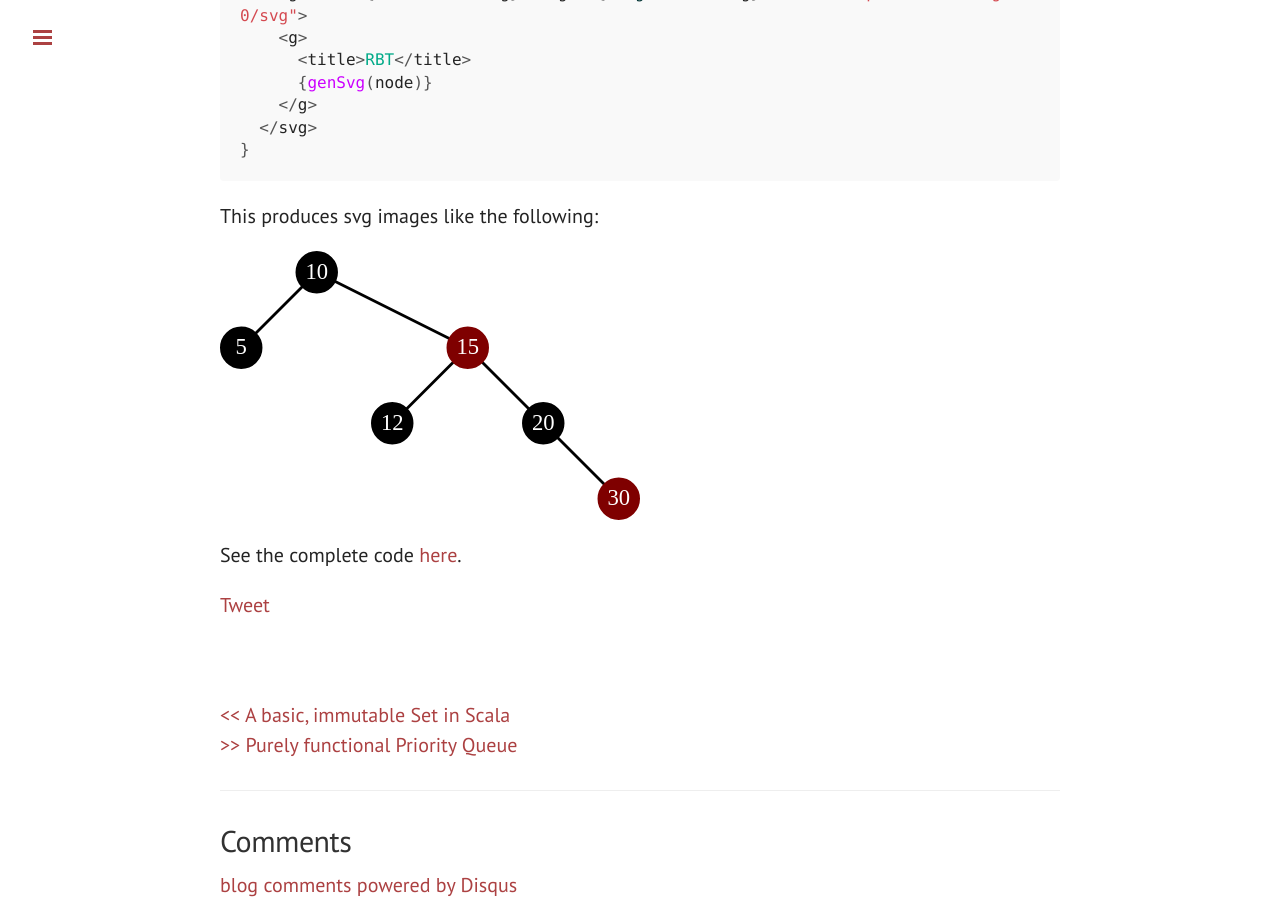
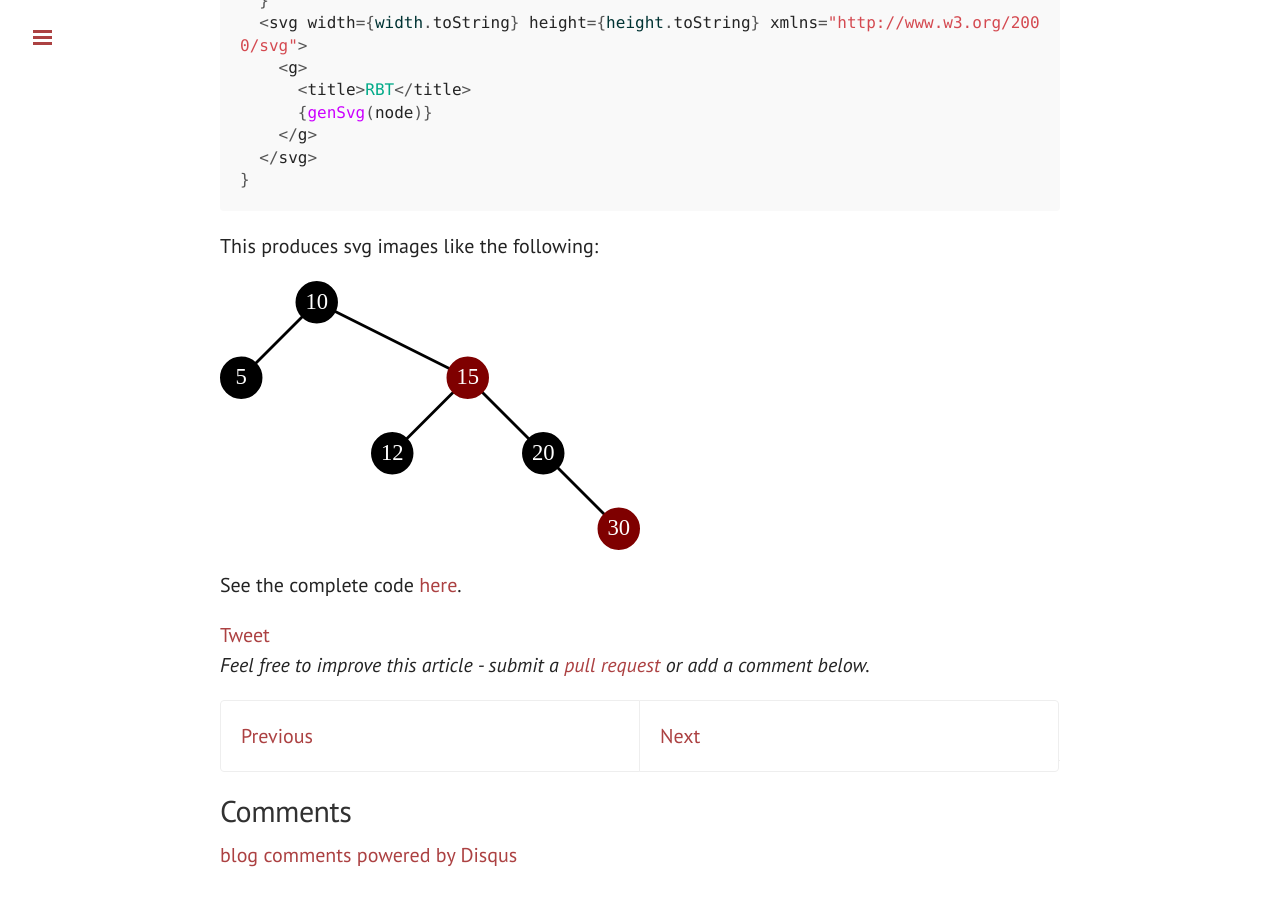
Before and after one commit to amitdev/amitdev.github.io, a Jekyll site: the page built from _posts/2014-01-24-Augmented-Data.markdown, in a window 1280 px wide and 900 px high, scrolled down 3145 px. Built offline with Jekyll 4.4.1, drawn with Linux system fonts in a browser that asks for light colours; some web fonts are replaced; Markdown is read by kramdown in place of the engine named in the settings; comment, search, counter and statistics services are not loaded; after the commit the page ends 4015 px from its top, so only the background shows below that.

```diff
--- a/_layouts/post.html
+++ b/_layouts/post.html
@@ -22,14 +22,28 @@ layout: default
         {{ page.date | date: "%B %e, %Y" }}<small> <a href="http://amitdev.github.com{{ page.url }}#disqus_thread" data-disqus-identifier="{{ page.url }}">Comments</a></small>
 		<br/><small>Tags: {% for tag in page.tags %} <a href="/tags/{{ tag }}" title="View posts tagged with &quot;{{ tag }}&quot;"><u>{{ tag }}</u></a>  {% if forloop.last != true %} {% endif %} {% endfor %} </small>
 	</div>
+	<a href="https://twitter.com/share" class="twitter-share-button" data-via="amitdevr">Tweet</a>
+	<script src="http://platform.linkedin.com/in.js" type="text/javascript"></script>
+	<script type="IN/Share" data-counter="right"></script>
+	<g:plusone size="medium"></g:plusone>
 
   {{ content }}
 
 	<a href="https://twitter.com/share" class="twitter-share-button" data-via="amitdevr">Tweet</a>
-	<g:plusone size="medium"></g:plusone>
-</div>
-	<div>
-	{% if page.previous.url %} <a href="{{page.previous.url}}">&lt;&lt; {{page.previous.title}}</a> <br>{% endif %}   {% if page.next.url %} 	<a href="{{page.next.url}}">&gt;&gt; {{page.next.title}}</a> 	{% endif %}
+	<script src="http://platform.linkedin.com/in.js" type="text/javascript"></script>
+	<script type="IN/Share" data-counter="right"></script>
+	<g:plusone size="medium"></g:plusone><p>
+    <i>Feel free to improve this article - submit a <a href="https://github.com/amitdev/amitdev.github.io/blob/master/_posts/{{page.url | |remove_first: '/coding/' | split: '/' | join:'-' | append: '.markdown'}}" class="minibutton "><span class="octicon  octicon-git-pull-request"></span>pull request</a> or add a comment below. </i><p>
+	{% if page.previous.url %}
+        <a class="pagination-item older" href="{{page.previous.url}}">Previous</a>
+        {% else %}
+	<span class="pagination-item older">Previous</span>
+        {% endif %}
+        {% if page.next.url %}
+        <a class="pagination-item newer" href="{{page.next.url}}">Next</a>
+	{% else %}
+	 <span class="pagination-item older">Next</span>
+        {% endif %}
 	</div>
 
 <hr>
```
